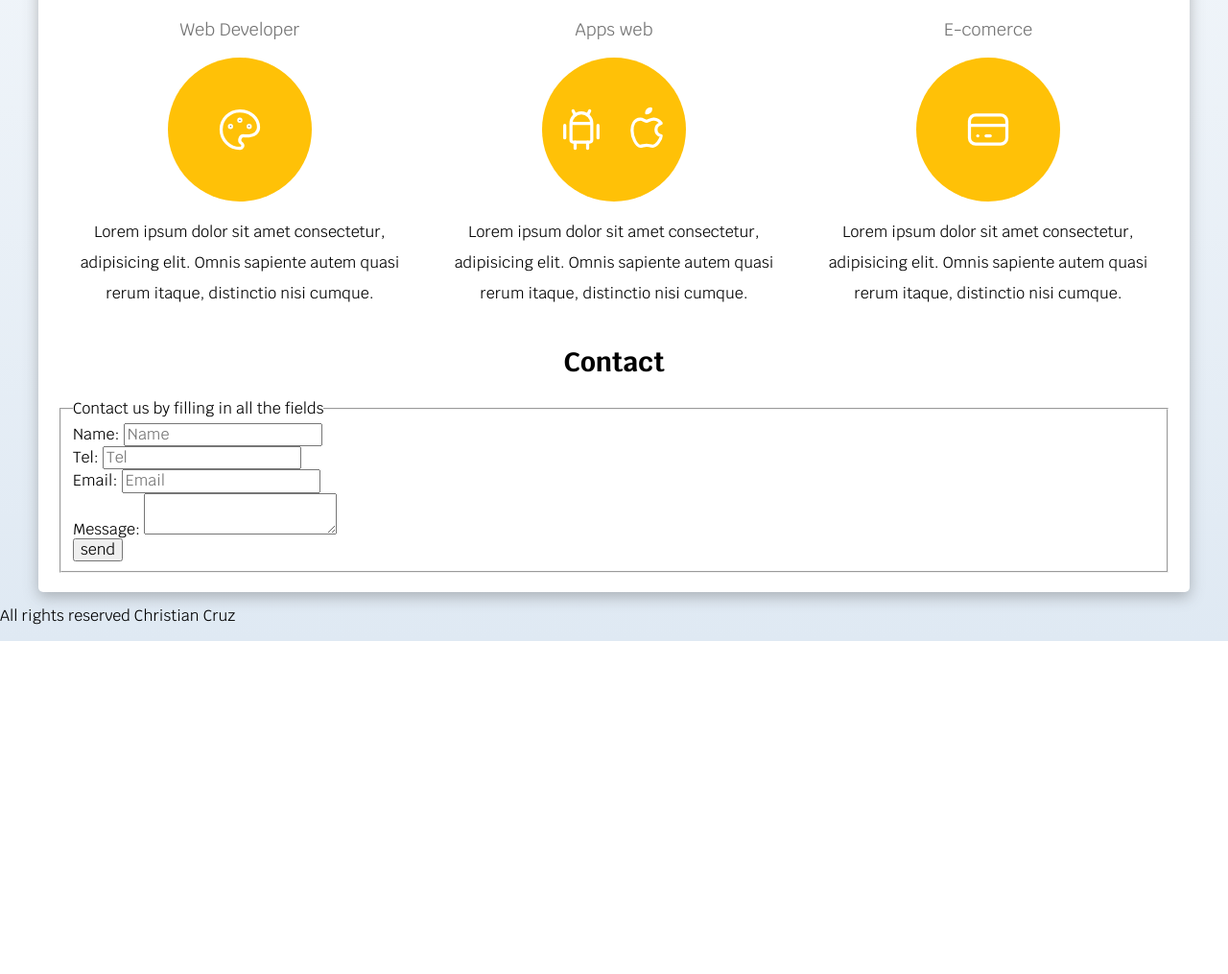
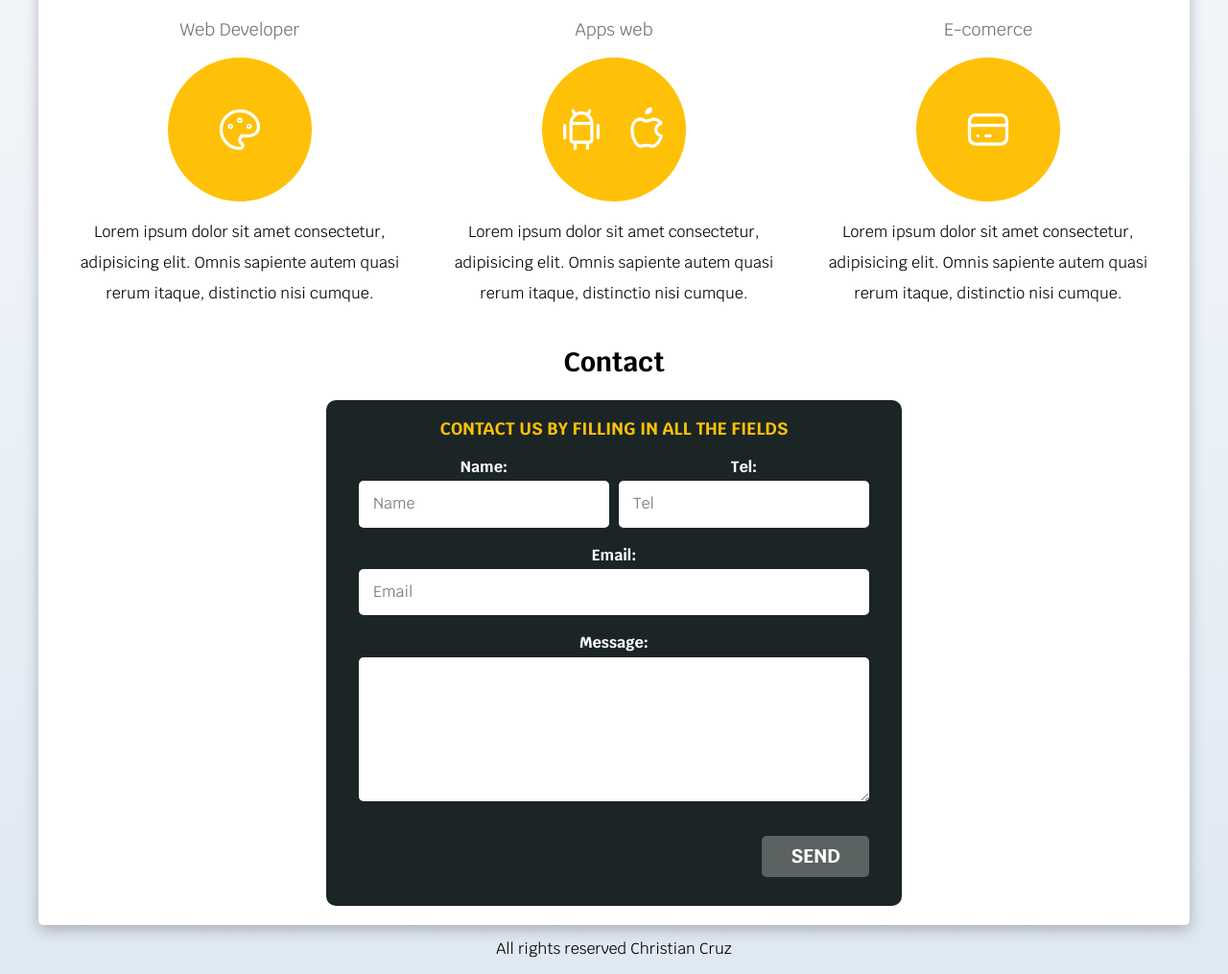
Before and after one commit to ChristiaanCruzj/web-freelancer, a plain HTML site: page index.html in a window 1280 px wide. Shown: the part 703-1718 px from the top of the page at 96% size. Before the commit the page ends 1371 px from the top, so only its background shows below. Drawn offline with Linux system fonts and the light colour scheme.

```diff
--- a/css/styles.css
+++ b/css/styles.css
@@ -12,7 +12,16 @@
 html {
     font-size: 62.5%;
     box-sizing: border-box;
+    scroll-snap-type: y mandatory;
 }
+
+/* scroll */
+/* si solo tiene services no se mueve a nav ni form por eso los agregue */
+.services, .main-nav, .form{
+    scroll-snap-align: center;
+    scroll-snap-stop: always;
+}
+
 *, *:before, *:after {
     box-sizing: inherit;
 }
@@ -38,11 +47,15 @@ body {
     border-radius: .5rem;
     text-align: center;
     width: 80%;
+    border: none;
 }
 @media (min-width: 768px) {
     .buttom {
         width: auto;
     }
+.buttom:hover {
+    cursor: pointer;
+}
 }
 .shadow {
     /* should not be used now
@@ -70,6 +83,21 @@ h1, h2, h3 {
 /*--------- titles ---------*/
 .titulo span {
     font-size: 2rem;
+}
+/* Utilidades */
+.w-sm-100 {
+    width: 100%;
+}
+@media (min-width: 768px) {
+    .w-sm-100 {
+        width: auto;
+    }
+}
+.flex{
+    display: flex;
+}
+.align-right {
+    justify-content: flex-end;
 }
 
 /*-----------start the nav------*/
@@ -139,6 +167,9 @@ h1, h2, h3 {
 .content-hero h2 , .content-hero p {
     color: var(--white);
 }
+
+
+/* Services */
 @media (min-width: 768px) {
     .services{
         display: grid;
@@ -169,3 +200,63 @@ h1, h2, h3 {
     align-items: center;
     justify-content: space-evenly;
 }
+
+/*-------- Contacto ------------ */
+
+.form {
+    background: var(--secundary);
+    width: min( 60rem, 100%); /* utiliza l valor mas pequeño*/
+    margin: 0 auto;
+    padding: 2rem;
+    border-radius: 1rem;
+    text-align: center;
+}
+.form fieldset{
+    border: none;
+}
+.form legend{
+    color: var(--primary);
+    text-align: center;
+    text-transform: uppercase;
+    font-weight: 700;
+    margin-bottom: 1.5rem;
+    font-size: 1.8rem;
+}
+@media (min-width: 768px) {
+    .content-fields {
+        display: grid;
+        grid-template-columns: repeat(2, 1fr);
+        grid-template-rows: auto auto 20rem;
+        gap: 1rem;
+    }
+    /*seleced the third div which is it emal
+    and selec the fourth message*/
+    .field:nth-child(3),
+    .field:nth-child(4)
+     {
+        grid-column: 1 / 3;
+    }
+}
+.field {
+    margin-bottom: 1rem;
+}
+.field label {
+    color: var(--white);
+    font-weight: bold;
+    margin-bottom: .5rem;
+    display: block;
+}
+.field textarea{
+    height: 15rem;
+}
+/* modifico los imputs del form */
+.input-text {
+    width: 100%;
+    border: none;
+    padding: 1.5rem;
+    border-radius: .5rem;
+}
+/* -----footer------ */
+.footer {
+    text-align: center;
+}
--- a/index.html
+++ b/index.html
@@ -29,7 +29,7 @@
 
     <section class="hero">
         <div class="content-hero">
-            <h2>Layout and Web Developer <span>Freelancer</span></h2>
+            <h2>web designer and developer <span>Freelancer</span></h2>
 
 
             <p>
@@ -116,27 +116,30 @@
 
         <section>
             <h2>Contact</h2>
-            <form action="">
+            <form class="form" action="">
                 <fieldset>
                     <legend>Contact us by filling in all the fields</legend>
-                    <div>
+                    <div class="content-fields">
+                    <div class="field">
                         <label for="name">Name: </label>
-                        <input type="text" name="name" id="name" placeholder="Name">
+                        <input class="input-text" type="text" name="name" id="name" placeholder="Name">
                     </div>
-                    <div>
+                    <div class="field">
                         <label for="tel">Tel: </label>
-                        <input type="tel" name="tel" id="tel" placeholder="Tel">
+                        <input class="input-text" type="tel" name="tel" id="tel" placeholder="Tel">
                     </div>
-                    <div>
+                    <div class="field">
                         <label for="email">Email: </label>
-                        <input type="email" name="email" id="email" placeholder="Email">
+                        <input class="input-text" type="email" name="email" id="email" placeholder="Email">
                     </div>
-                    <div>
+                    <div class="field">
                         <label for="message">Message: </label>
-                        <textarea></textarea>
+                        <textarea class="input-text"></textarea>
                     </div>
-                    <div>
-                        <input type="submit" value="send">
+                </div>
+                <!-- .content-fields -->
+                    <div class="align-right flex">
+                        <input class="buttom w-sm-100" type="submit" value="send">
                     </div>
                 </fieldset>
             </form>
@@ -144,7 +147,7 @@
 
     </main>
 
-    <footer>
+    <footer class="footer">
         <p>All rights reserved Christian Cruz</p>
     </footer>
 
```
